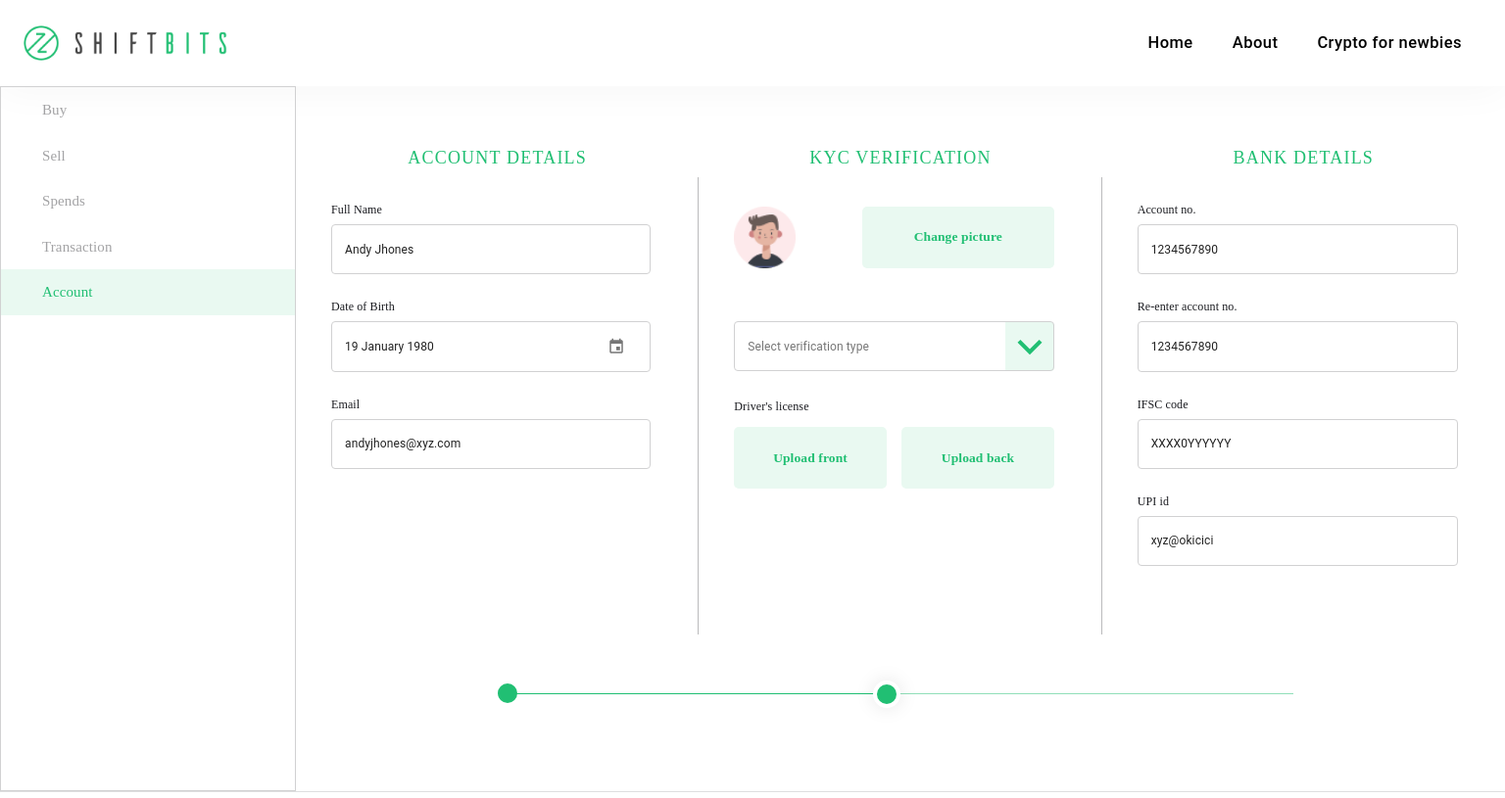
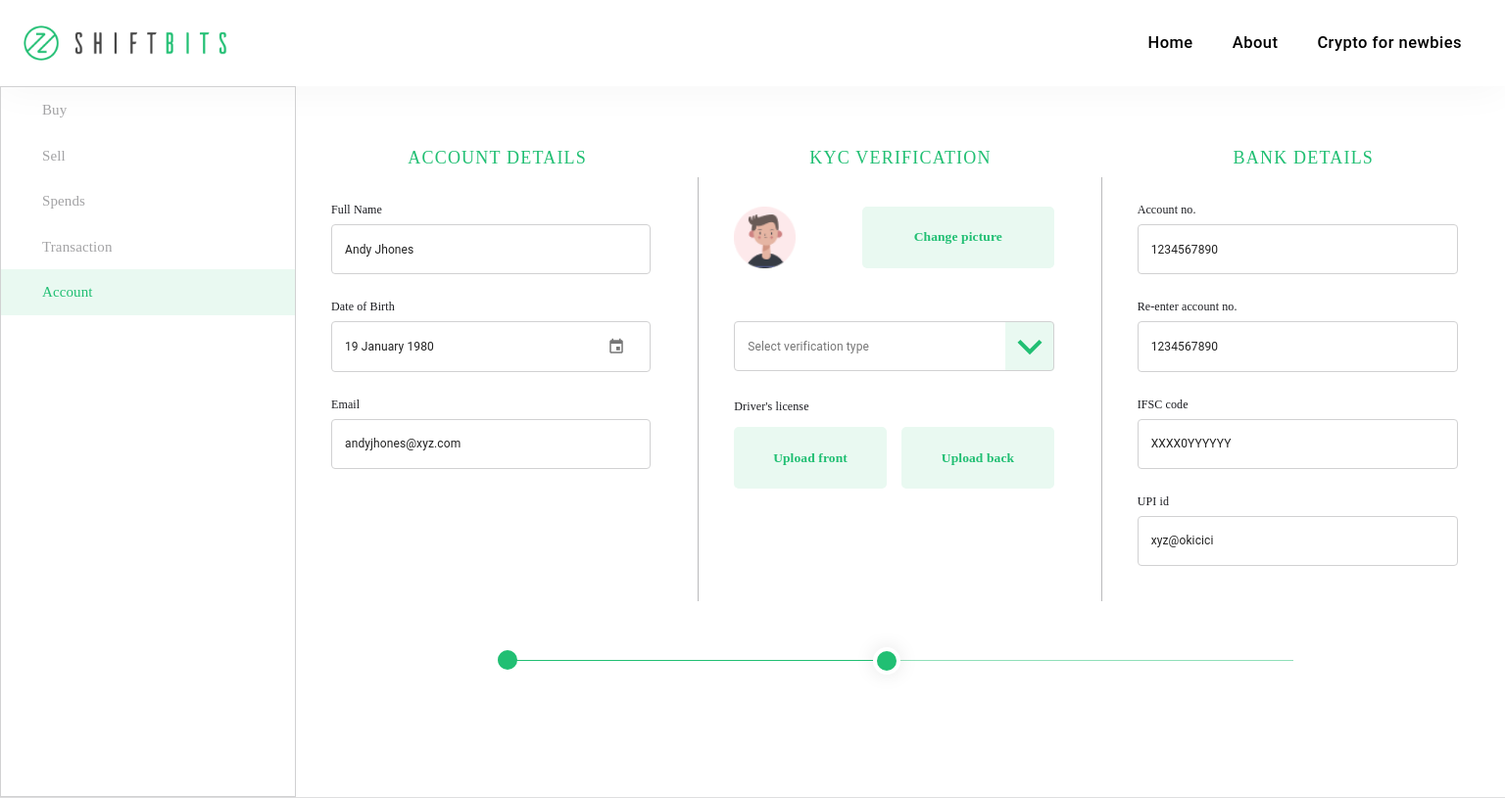
Before and after one commit to harikrishna76/shiftbits-web, a Next.js app: page /account in a window 1536 px wide. Shown: the top 815 px of the page at 98% size. Built offline with nearby package versions, Linux system fonts and the light colour scheme.

Commit message:
status section for large device

```diff
--- a/src/pages/account/MyAccount.module.scss
+++ b/src/pages/account/MyAccount.module.scss
@@ -61,6 +61,12 @@
   justify-content: center;
 }
 
+@media (min-width: 1440px) {
+  .statusSection {
+    height: 140px;
+  }
+}
+
 .statusIndicator {
   width: 65%;
   position: relative;
```
